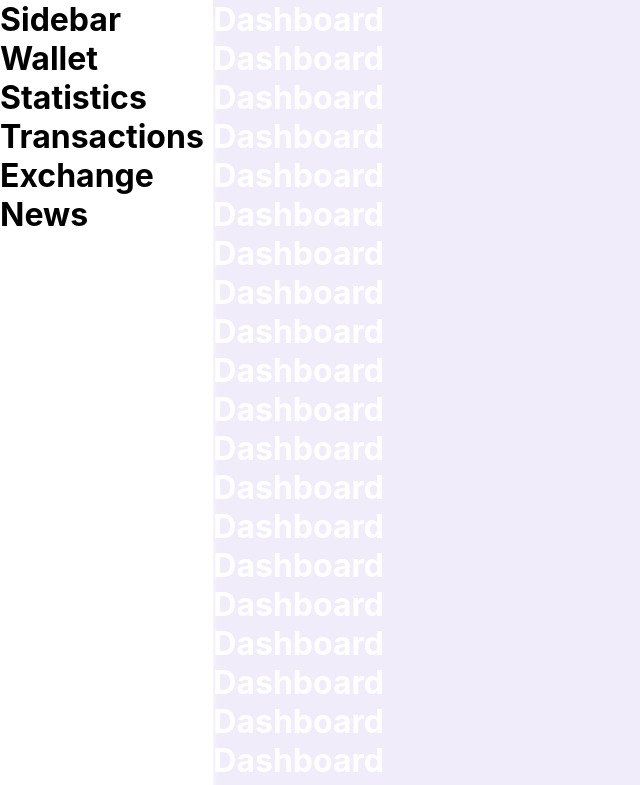
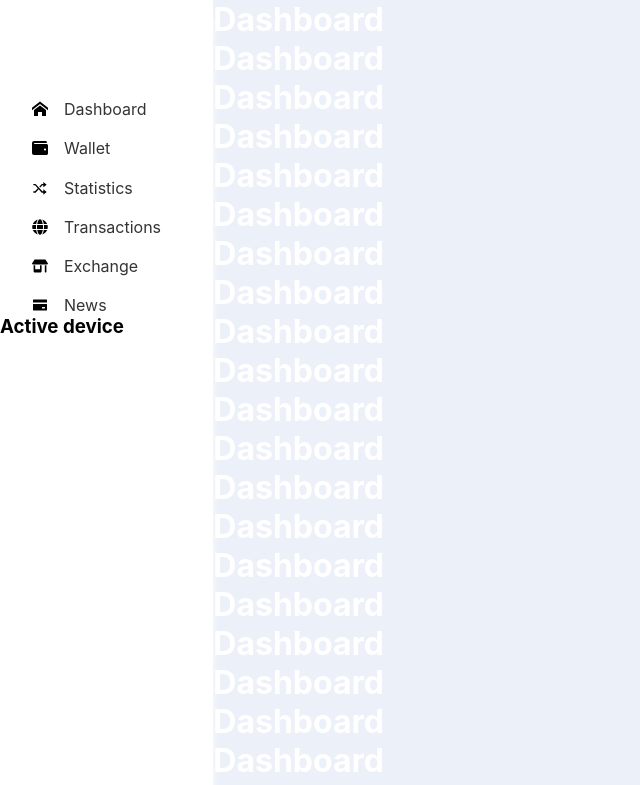
Before and after one commit to DebasisSaikia/Dashboard-react, a React (Create React App) app: page / in a window 1280 px wide. Shown: the top 785 px of the page, without its empty margins (0-640 px from the left). Built offline with nearby package versions, Linux system fonts and the light colour scheme.

Commit message:
device data

```diff
--- a/src/components/dashboard/dashboard.module.css
+++ b/src/components/dashboard/dashboard.module.css
@@ -1,5 +1,5 @@
 .dashboard {
-    background-color: rgb(241, 236, 250);
+    background-color: #ecf0f8;
     height: 100%;
     width: 100%;
     color: #fff;
--- a/src/components/sidebar/SidebarItem.js
+++ b/src/components/sidebar/SidebarItem.js
@@ -1,10 +1,11 @@
 import React from 'react'
+import styles from './sidebar.module.css'
 
 const SidebarItem = ({Icon,title}) => {
     return (
-         <div className="sidebar_item">
-            <Icon className="h-8 w-8 text-blue-500 cursor-pointer" />
-            <p className="hidden md:inline-flex">{title}</p>
+         <div className={styles.sidebar_item}>
+            <Icon className={styles.sidebar_icon} />
+            <p className={styles.sidebar_title}>{title}</p>
         </div>
     )
 }
--- a/src/components/sidebar/index.js
+++ b/src/components/sidebar/index.js
@@ -1,23 +1,24 @@
-import React from 'react'
-import styles from './sidebar.module.css'
-import {IoHomeSharp} from 'react-icons/io';
-import {FaWallet} from 'react-icons/fa';
-import {BiShuffle} from 'react-icons/bi';
-import {FaGlobe} from 'react-icons/fa';
-import {IoStorefrontSharp} from 'react-icons/io';
-import {AiFillCreditCard} from 'react-icons/ai'
+import React from "react";
+import styles from "./sidebar.module.css";
+import SidebarItem from "./SidebarItem";
+import { sidebarData } from "./sidebarData";
 
 const Sidebar = () => {
-    return (
-        <div className={styles.sidebar}>
-           <h1> Sidebar</h1>
-           <h1> Wallet</h1>
-           <h1> Statistics</h1>
-           <h1> Transactions</h1>
-           <h1> Exchange</h1>
-           <h1> News</h1>
-        </div>
-    )
-}
+  return (
+    <div className={styles.sidebar}>
+      {sidebarData.map((data) => {
+        return (
+          <div key={data.id} className={styles.items_container}>
+            <SidebarItem Icon={data.icon} title={data.title} />
+          </div>
+        );
+      })}
 
-export default Sidebar
+      <div className="active_device">
+        <h3>Active device</h3>
+      </div>
+    </div>
+  );
+};
+
+export default Sidebar;
--- a/src/components/sidebar/sidebar.module.css
+++ b/src/components/sidebar/sidebar.module.css
@@ -5,4 +5,36 @@
     position: sticky;
     top: 0;
     box-shadow: 10px 10px 5px -8px rgba(255, 255, 255, 0.5);
+    padding-top: 5rem;
 }
+
+.sidebar_item {
+    display: flex;
+    align-items: center;
+    gap: 1rem;
+    padding-left: 2rem;
+}
+
+.sidebar_icon {
+    cursor: pointer;
+    font-size: 1rem;
+}
+
+.sidebar_title {
+    cursor: pointer;
+    color: rgba(1, 1, 1, 0.8);
+}
+
+.items_container {
+    padding-top: 1.2rem;
+}
+
+.sidebar_item:hover {
+    color: #5f27cd;
+}
+
+.sidebar_title:hover {
+    color: #5f27cd;
+    transform: scale(1.05);
+    transition: all 0.3s ease-in-out;
+}
--- a/src/components/sidebar/sidebarData.js
+++ b/src/components/sidebar/sidebarData.js
@@ -0,0 +1,58 @@
+import { ImHome } from "react-icons/im";
+import { FaWallet } from "react-icons/fa";
+import { BiShuffle } from "react-icons/bi";
+import { FaGlobe } from "react-icons/fa";
+import { FaStoreAlt } from "react-icons/fa";
+import { AiFillCreditCard } from "react-icons/ai";
+import { FaMobile } from "react-icons/fa";
+import { BsLaptop } from "react-icons/bs";
+
+const sidebarData = [
+  {
+    id: 1,
+    title: "Dashboard",
+    icon: ImHome,
+  },
+  {
+    id: 2,
+    title: "Wallet",
+    icon: FaWallet,
+  },
+  {
+    id: 3,
+    title: "Statistics",
+    icon: BiShuffle,
+  },
+  {
+    id: 4,
+    title: "Transactions",
+    icon: FaGlobe,
+  },
+  {
+    id: 5,
+    title: "Exchange",
+    icon: FaStoreAlt,
+  },
+  {
+    id: 6,
+    title: "News",
+    icon: AiFillCreditCard,
+  },
+];
+
+const deviceData = [
+  {
+    id: 1,
+    name: "Iphone 6s plus",
+    status: "Active",
+    deviceIcon: FaMobile,
+  },
+  {
+    id: 2,
+    name: "Macbook 2017",
+    status: "Active",
+    deviceIcon: BsLaptop,
+  },
+];
+
+export { sidebarData, deviceData };
```
